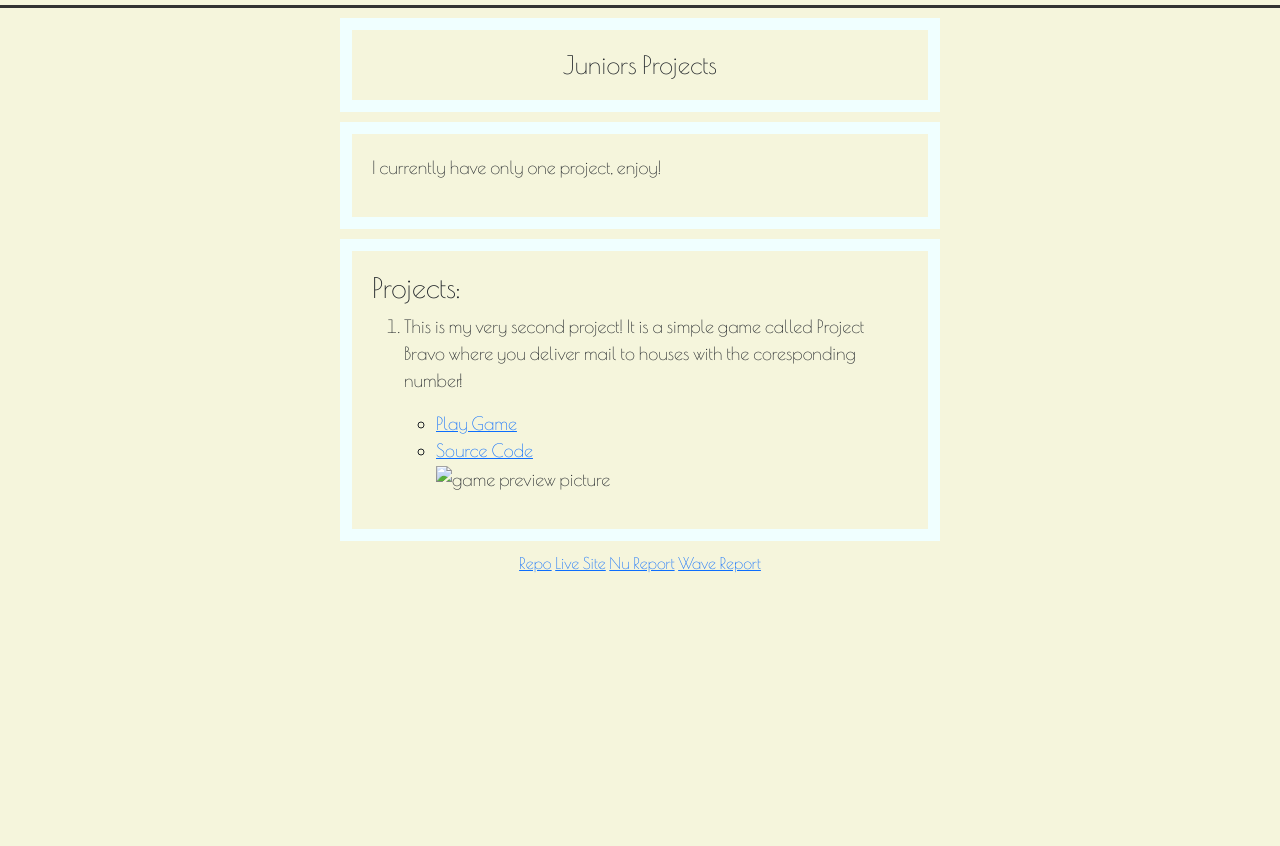
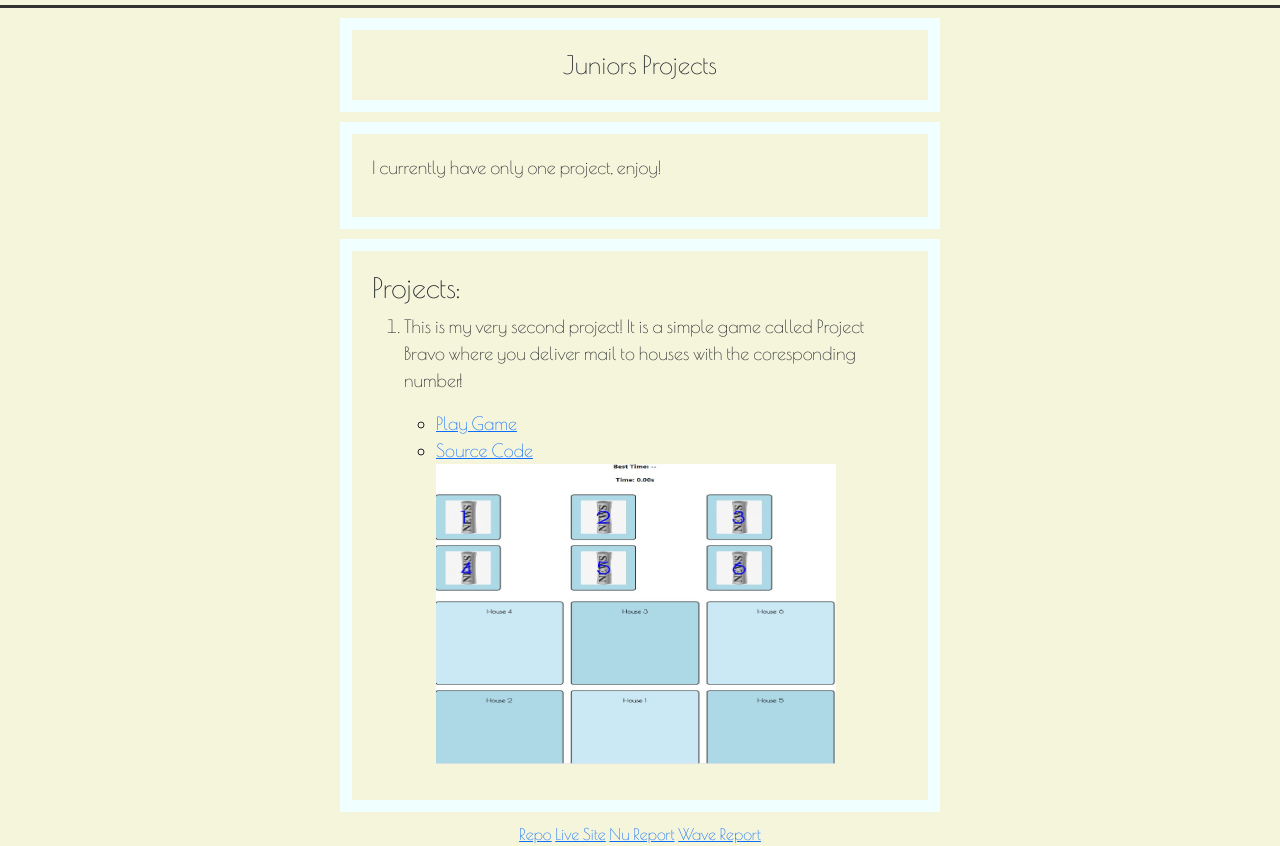
Before and after one commit to ChickenAlfredo1121/ChickenAlfredo1121, a plain HTML site: page docs/pages/Projects.html in a window 1280 px wide. Shown: the part 92-938 px from the top of the page. Before the commit the page ends 800 px from the top, so only its background shows below. Drawn offline with nearby package versions, Linux system fonts and the light colour scheme; the site is published under a folder, as on GitHub Pages, so addresses that start at the root find nothing; a web font is replaced by a local one.

Commit message:
Add files via upload

```diff
--- a/docs/pages/Projects.html
+++ b/docs/pages/Projects.html
@@ -65,7 +65,7 @@
           <li>
             <a href="https://github.com/ChickenAlfredo1121/ProjectBravo" target="_blank">Source Code</a>
           </li>
-          <img class="gamePic1" src="/docs/images/game-thumb.jpg" alt="game preview picture" taget="_blank">
+          <img class="gamePic1" src="../images/game-thumb.jpg" alt="game preview picture" taget="_blank">
         </ul>
         </p>
       </li>
```
